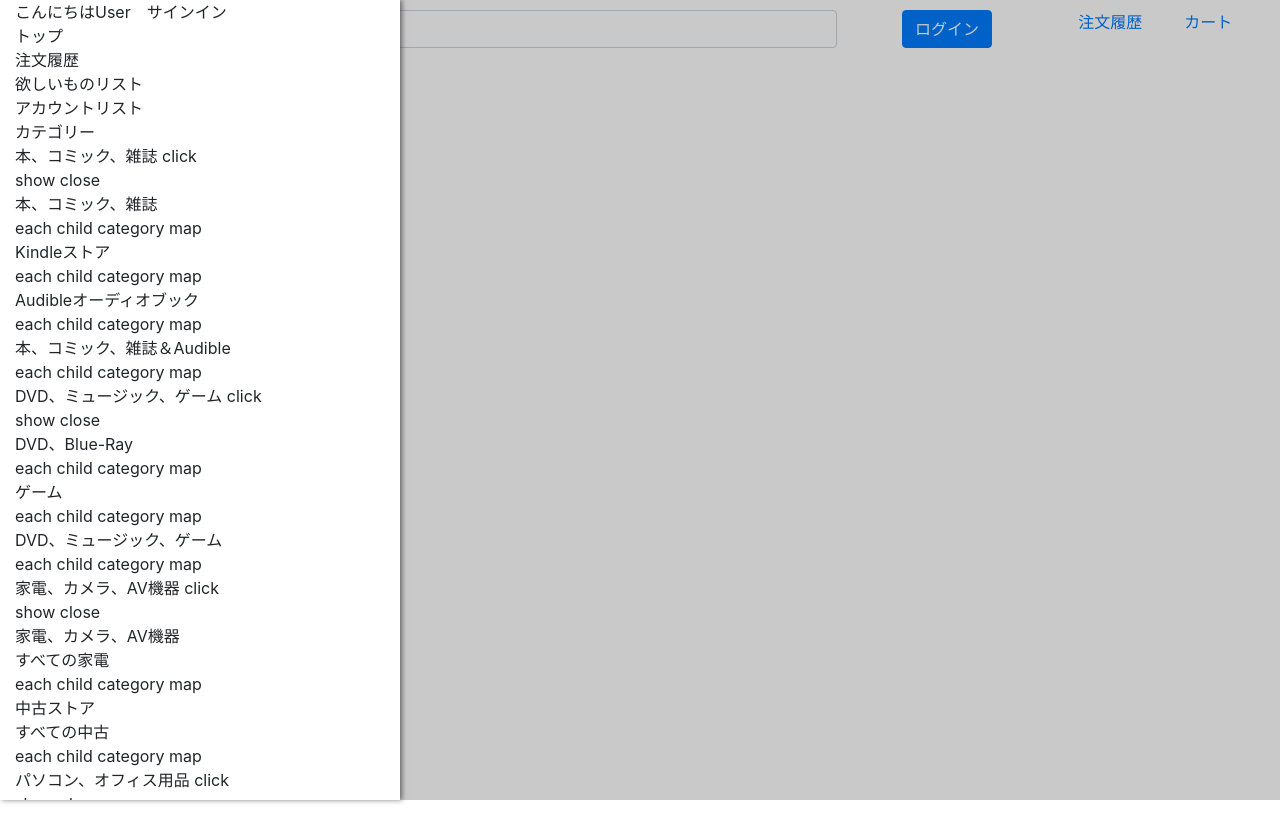
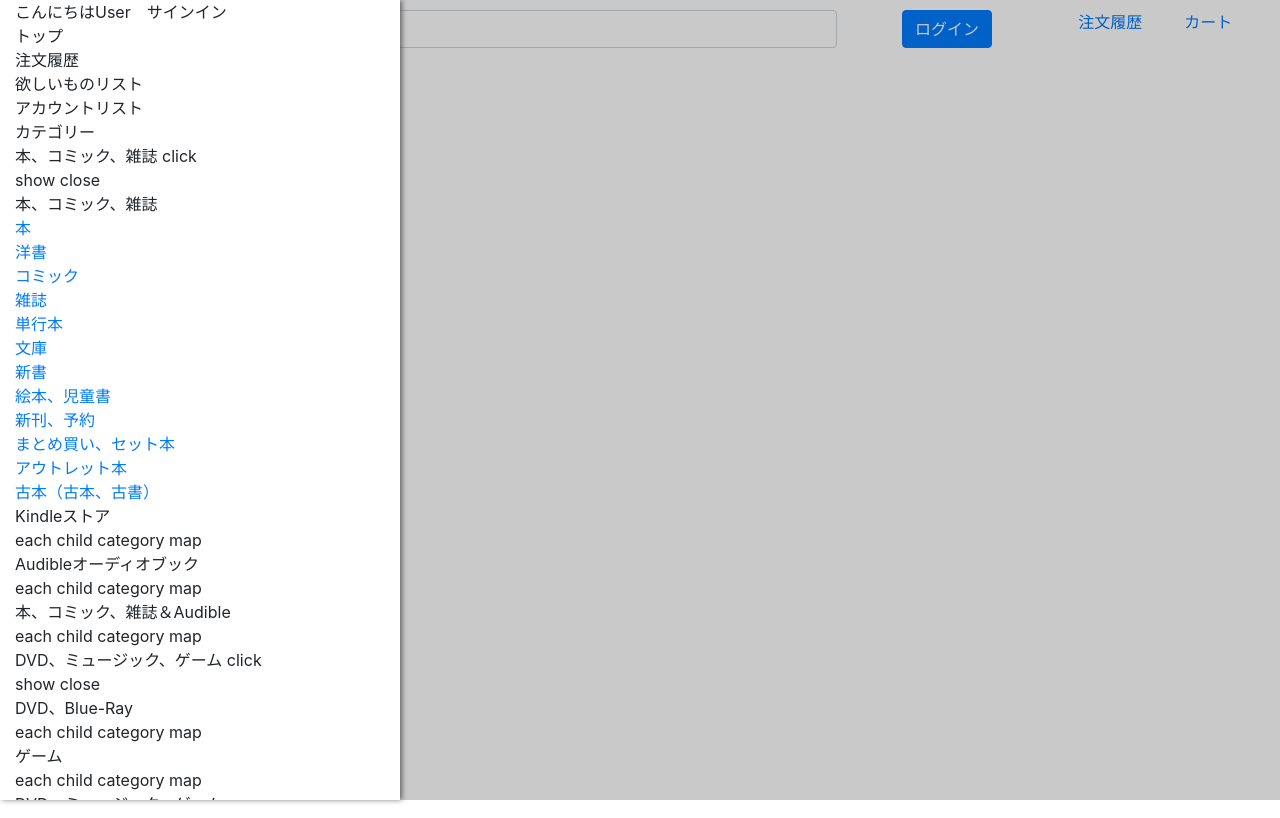
Before and after one commit to XX989tmx/amazon_clone_clientside, a React (Create React App) app: page / in a window 1280 px wide. Both pictures are taken after a click on the button 35 px from the left and 22 px from the top of the page. Built offline with nearby package versions, Linux system fonts and the light colour scheme.

Commit message:
componentization 26

```diff
--- a/src/shared/components/navigation/components/ItemOfBookComicMagazine.js
+++ b/src/shared/components/navigation/components/ItemOfBookComicMagazine.js
@@ -7,7 +7,23 @@ import reactBootstrap, {
   Row,
   Col,
 } from "react-bootstrap";
+import { Link } from "react-router-dom";
+
 const ItemOfBookComicMagazine = (props) => {
+  let itemOfBookComicMagazine = [
+    "本",
+    "洋書",
+    "コミック",
+    "雑誌",
+    "単行本",
+    "文庫",
+    "新書",
+    "絵本、児童書",
+    "新刊、予約",
+    "まとめ買い、セット本",
+    "アウトレット本",
+    "古本（古本、古書）",
+  ];
   return (
     <Row>
       <Col>
@@ -15,7 +31,11 @@ const ItemOfBookComicMagazine = (props) => {
           <Col>本、コミック、雑誌</Col>
         </Row>
         <Row>
-          <Col>each child category map</Col>
+          {itemOfBookComicMagazine.map((v, i) => (
+            <Col xs={12} key={i}>
+              <Link to={`/product/index/childCategory/${v}`}> {v}</Link>
+            </Col>
+          ))}
         </Row>
       </Col>
     </Row>
```
